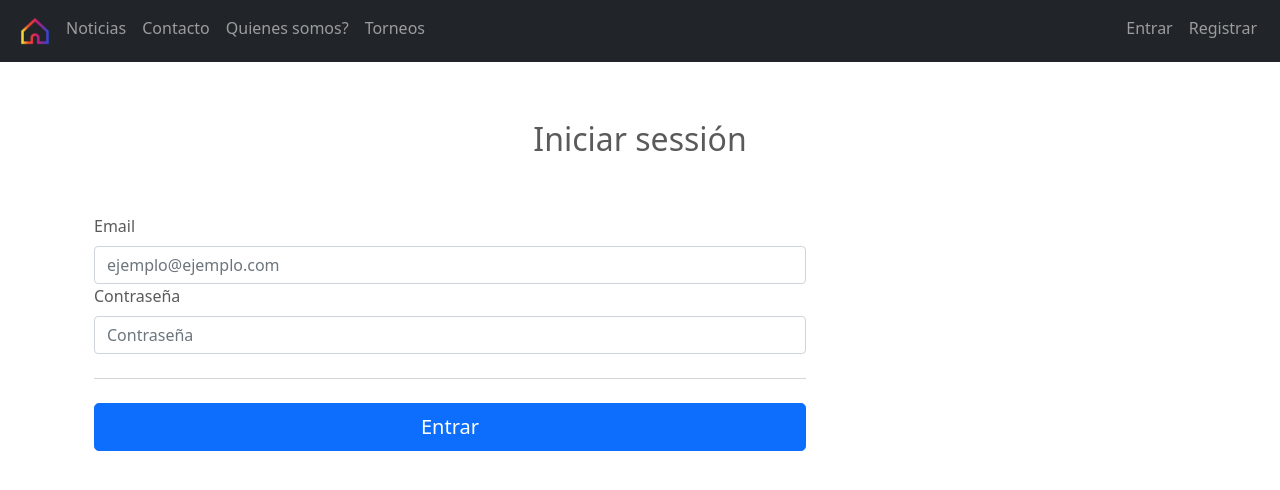
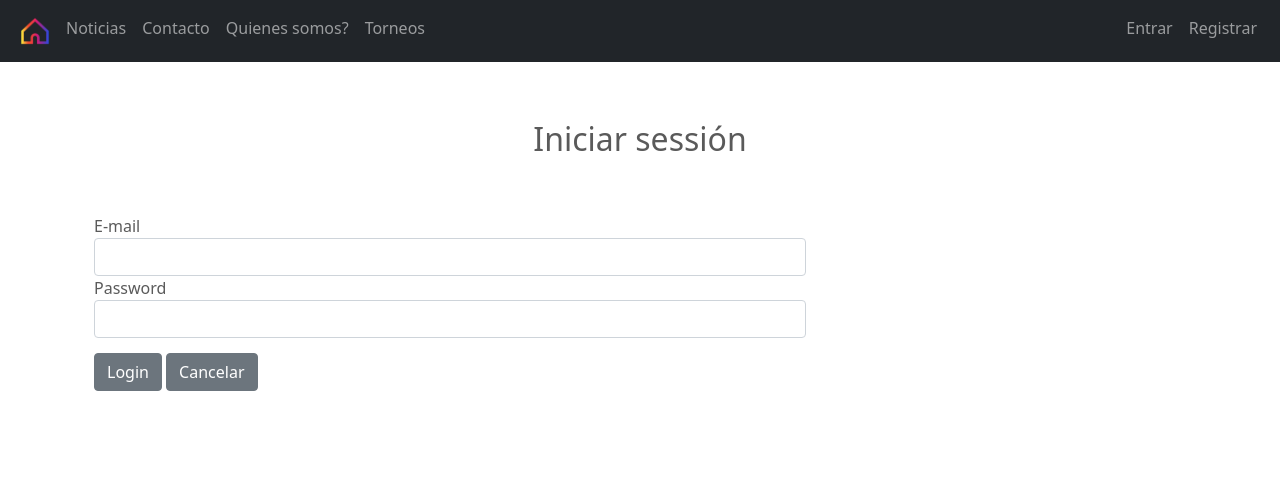
Before and after one commit to AntoniJordiNogueraRecasen/DisFun-Cup, a React (Create React App) app in the folder front-end/: page /login in a window 1280 px wide. Shown: the top 490 px of the page. Built offline with nearby package versions, Linux system fonts and the light colour scheme.

Commit message:
LOGIN DONE

```diff
--- a/front-end/src/App.js
+++ b/front-end/src/App.js
@@ -1,5 +1,5 @@
 import "./style/App.css";
-import React from "react";
+import React, { useState, useEffect } from "react";
 import NavTop from "./Navtop";
 import Corepage from "./Corepage";
 import WhoIs from "./Who";
@@ -13,7 +13,37 @@ import News from "./News.js";
 import Torneo from "./Torneo";
 import { BrowserRouter, Link, Switch, Route } from "react-router-dom";
 import { Container, Row, Col } from "reactstrap";
+
+import WebUserModel from "./models/WebUser";
+
 function App() {
+  const [uid, setUID] = useState(0);
+  const [promise, setPromise] = useState();
+  const [user, setUser] = useState({});
+
+  async function loadData() {
+    if (uid === 0) {
+      return;
+    } else {
+      setPromise(WebUserModel.getSpecificUser(uid));
+      promise.then(async (data) => {
+        setUser(data);
+        console.log(user);
+      });
+    }
+  }
+
+  async function login(email, password) {
+    let x = await WebUserModel.login(email, password);
+    console.log("USER LOGIN: " + x.idwebuser);
+    setUID(x.idwebuser);
+    loadData();
+  }
+
+  useEffect(() => {
+    loadData();
+  }, []);
+
   return (
     <>
       <BrowserRouter>
@@ -25,7 +55,7 @@ function App() {
             <Route path="/cover" render={() => <Cover />} />
             <Route path="/espector" render={() => <ResgistrarEspectador />} />
             <Route path="/player" render={() => <ResgistrarPlayer />} />
-            <Route path="/login" render={() => <Login />} />
+            <Route path="/login" render={() => <Login login={login} />} />
             <Route path="/contact" render={() => <Contact />} />
             <Route path="/cups" render={() => <Cups />} />
             <Route path="/news" render={() => <News />} />
--- a/front-end/src/Login.js
+++ b/front-end/src/Login.js
@@ -1,7 +1,35 @@
 import "./style/App.css";
-import React from "react";
+import React, { useState } from "react";
 import "./style/login.css";
-function Login() {
+
+import { Button, Form, FormGroup, Label, Input } from "reactstrap";
+import { Row, Col } from "reactstrap";
+import { Redirect } from "react-router-dom";
+
+const Login = (props) => {
+  const [email, setEmail] = useState("");
+  const [password, setPassword] = useState("");
+  const [volver, setVolver] = useState(false);
+
+  function login(e) {
+    e.preventDefault();
+
+    props.login({
+      email,
+      password,
+    });
+
+    setVolver(true);
+  }
+
+  function cancelar() {
+    setVolver(true);
+  }
+
+  if (volver === true) {
+    return <Redirect to="/" />;
+  }
+
   return (
     <>
       <div class="container">
@@ -13,45 +41,45 @@ function Login() {
           <div class="row g-5">
             <div class="col-md-5 col-lg-4 order-md-last"></div>
             <div class="col-md-7 col-lg-8">
-              <form class="needs-validation" novalidate>
-                <div class="col-12">
-                  <label for="email" class="form-label">
-                    Email
-                  </label>
-                  <input
-                    type="email"
-                    class="form-control"
-                    id="email"
-                    placeholder="ejemplo@ejemplo.com"
-                  ></input>
-                  <div class="invalid-feedback">El email no es válido.</div>
-                </div>
+              <Form onSubmit={login}>
+                <Row>
+                  <Col lg="12">
+                    <FormGroup>
+                      <Label for="nombreInput">E-mail</Label>
+                      <Input
+                        type="email"
+                        id="emailInput"
+                        value={email}
+                        onChange={(e) => setEmail(e.target.value)}
+                      />
+                    </FormGroup>
+                    <FormGroup>
+                      <Label for="emailInput">Password</Label>
+                      <Input
+                        type="password"
+                        id="passwordInput"
+                        value={password}
+                        onChange={(e) => setPassword(e.target.value)}
+                      />
+                    </FormGroup>
+                  </Col>
+                </Row>
 
-                <div class="col-12">
-                  <label for="password" class="form-label">
-                    Contraseña
-                  </label>
-                  <input
-                    type="password"
-                    class="form-control"
-                    id="passwd"
-                    placeholder="Contraseña"
-                  ></input>
-                  <div class="invalid-feedback">Contraseña no válida.</div>
-                </div>
-
-                <hr class="my-4"></hr>
-
-                <button class="w-100 btn btn-primary btn-lg" type="submit">
-                  Entrar
-                </button>
-              </form>
+                <Row style={{ "margin-top": "15px" }}>
+                  <Col>
+                    <Button type="submit">Login</Button>{" "}
+                    <Button type="button" onClick={cancelar}>
+                      Cancelar
+                    </Button>
+                  </Col>
+                </Row>
+              </Form>
             </div>
           </div>
         </main>
       </div>
     </>
   );
-}
+};
 
 export default Login;
--- /dev/null
+++ b/front-end/src/models/WebUser.js
@@ -0,0 +1,45 @@
+const API = "http://localhost:8080/api/gametournamentapi/login";
+const GETAPI = "http://localhost:8080/api/gametournamentapi/user/";
+const HOST = "localhost";
+
+const HEADERS = new Headers({
+  Accept: "application/json",
+  "Content-Type": "application/json",
+  Host: HOST,
+});
+
+async function login(email, password) {
+  const opcionesFetch = {
+    method: "POST",
+    headers: HEADERS,
+    body: JSON.stringify(email, password),
+  };
+
+  const response = await fetch(API, opcionesFetch);
+
+  if (response.ok) {
+    const resp = await response.json();
+    return resp;
+  } else {
+    return [];
+  }
+}
+
+async function getSpecificUser(uid) {
+  const opcionesFetch = {
+    method: "GET",
+    headers: HEADERS,
+  };
+
+  const response = await fetch(GETAPI + uid, opcionesFetch);
+  if (response.ok) {
+    const resp = await response.json();
+    return resp;
+  } else {
+    return [];
+  }
+}
+
+const WebUser = { login, getSpecificUser };
+
+export default WebUser;
--- a/front-end/src/style/login.css
+++ b/front-end/src/style/login.css
@@ -29,3 +29,7 @@ body {
   border-top-left-radius: 0;
   border-top-right-radius: 0;
 }
+
+.container {
+  margin: auto;
+}
```
Also changed, not shown: 2 other files (tests, documents, lock files or other folders).
